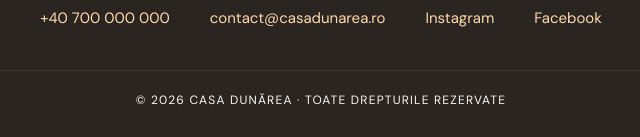
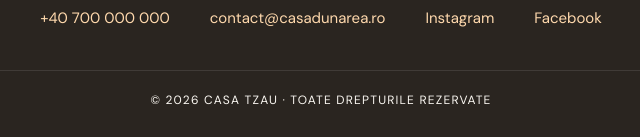
Before and after one commit to faniflorin85/ruralio-infra, a plain HTML site: page site/index.html in a window 1280 px wide. Shown: the part 10877-11014 px from the top of the page, 319-959 px from the left. Drawn offline with nearby package versions, Linux system fonts and the light colour scheme.

Commit message:
Add Nginx SSL configs, automate HTTPS deploy, rename to Casa Tzau

```diff
--- a/site/index.html
+++ b/site/index.html
@@ -3,7 +3,7 @@
 <head>
 <meta charset="UTF-8">
 <meta name="viewport" content="width=device-width, initial-scale=1.0">
-<title>Casa Dunărea — Cazare în Orșova, cu vedere panoramică</title>
+<title>Casa Tzau — Cazare în Orșova, cu vedere panoramică</title>
 <link rel="preconnect" href="https://fonts.googleapis.com">
 <link rel="preconnect" href="https://fonts.gstatic.com" crossorigin>
 <link href="https://fonts.googleapis.com/css2?family=Cormorant+Garamond:ital,wght@0,400;0,500;0,600;0,700;1,400&family=DM+Sans:wght@300;400;500;700&display=swap" rel="stylesheet">
@@ -1123,7 +1123,7 @@
     <a href="#">Instagram</a>
     <a href="#">Facebook</a>
   </div>
-  <div class="copyright">© 2026 Casa Dunărea · Toate drepturile rezervate</div>
+  <div class="copyright">© 2026 Casa Tzau · Toate drepturile rezervate</div>
 </footer>
 
 <script>
```
Also changed, not shown: 4 other files.
